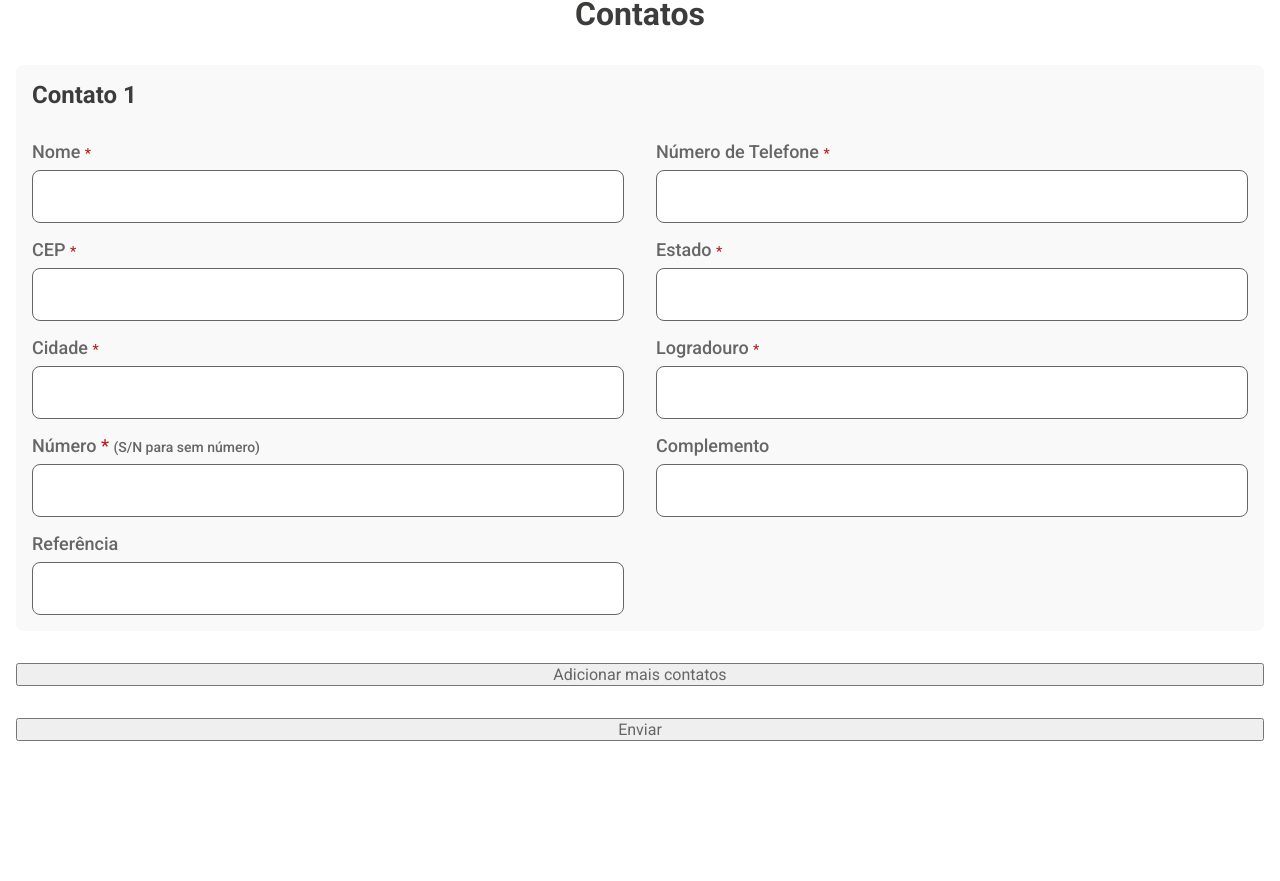
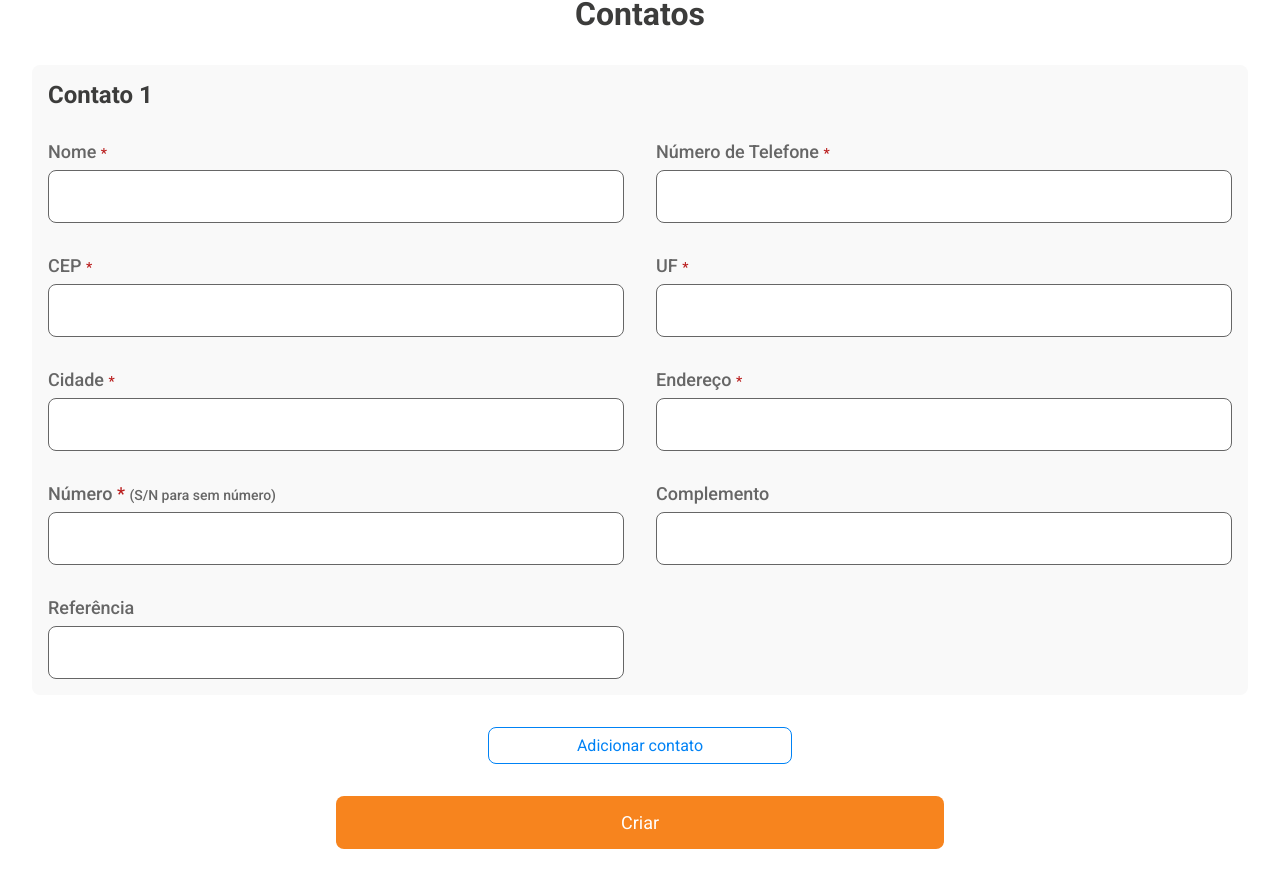
Before and after one commit to edu-almeidaf/crud-fornecedores, a React (Vite) app: page /new in a window 1280 px wide. Shown: the part 428-1309 px from the top of the page. Before the commit the page ends 1169 px from the top, so only its background shows below. Built offline with nearby package versions, Linux system fonts and the light colour scheme.

Commit message:
style: adjust supplier form styles

```diff
--- a/src/components/main/styles.ts
+++ b/src/components/main/styles.ts
@@ -2,7 +2,7 @@ import styled from 'styled-components'
 
 export const Main = styled.main`
   margin-top: 4.25rem;
-  height: calc(100vh - 4.25rem);
+  min-height: calc(100vh - 4.25rem);
   padding: 2rem 1rem 1rem 1rem;
   display: flex;
   flex-direction: column;
@@ -13,6 +13,8 @@ export const Main = styled.main`
   }
 
   @media (min-width: 1024px) {
+    padding: 2rem;
+
     h1 {
       font-size: 2.5rem;
     }
--- a/src/pages/supplier-form/index.tsx
+++ b/src/pages/supplier-form/index.tsx
@@ -11,6 +11,8 @@ import {
   ContactHeader,
   ErrorMessage,
   ContactInputs,
+  AddContactButton,
+  CreateSupplierBtn,
 } from './styles'
 import { FormData, formSchema } from '@/schemas/supplier-form-schema'
 import { Trash2 } from 'lucide-react'
@@ -69,7 +71,7 @@ export function SupplierForm({ mode }: SupplierFormProps) {
           <Label htmlFor="name">
             Nome <span>*</span>
           </Label>
-          <Input {...register('name')} />
+          <Input {...register('name')} $hasError={!!errors.name} />
           {errors.name && <ErrorMessage>{errors.name.message}</ErrorMessage>}
         </InputContainer>
 
@@ -97,7 +99,11 @@ export function SupplierForm({ mode }: SupplierFormProps) {
                 <Label htmlFor={`contacts.${index}.name`}>
                   Nome <span>*</span>
                 </Label>
-                <Input type="text" {...register(`contacts.${index}.name`)} />
+                <Input
+                  type="text"
+                  {...register(`contacts.${index}.name`)}
+                  $hasError={!!errors.contacts?.[index]?.name}
+                />
                 {errors.contacts?.[index]?.name && (
                   <ErrorMessage>
                     {errors.contacts[index].name.message}
@@ -112,6 +118,7 @@ export function SupplierForm({ mode }: SupplierFormProps) {
                 <Input
                   type="text"
                   {...register(`contacts.${index}.phoneNumber`)}
+                  $hasError={!!errors.contacts?.[index]?.phoneNumber}
                 />
                 {errors.contacts?.[index]?.phoneNumber && (
                   <ErrorMessage>
@@ -127,6 +134,7 @@ export function SupplierForm({ mode }: SupplierFormProps) {
                 <Input
                   type="text"
                   {...register(`contacts.${index}.address.zipCode`)}
+                  $hasError={!!errors.contacts?.[index]?.address?.zipCode}
                 />
                 {errors.contacts?.[index]?.address?.zipCode && (
                   <ErrorMessage>
@@ -137,11 +145,12 @@ export function SupplierForm({ mode }: SupplierFormProps) {
 
               <InputContainer>
                 <Label htmlFor={`contacts.${index}.address.state`}>
-                  Estado <span>*</span>
+                  UF <span>*</span>
                 </Label>
                 <Input
                   type="text"
                   {...register(`contacts.${index}.address.state`)}
+                  $hasError={!!errors.contacts?.[index]?.address?.state}
                 />
                 {errors.contacts?.[index]?.address?.state && (
                   <ErrorMessage>
@@ -157,6 +166,7 @@ export function SupplierForm({ mode }: SupplierFormProps) {
                 <Input
                   type="text"
                   {...register(`contacts.${index}.address.city`)}
+                  $hasError={!!errors.contacts?.[index]?.address?.city}
                 />
                 {errors.contacts?.[index]?.address?.city && (
                   <ErrorMessage>
@@ -167,11 +177,12 @@ export function SupplierForm({ mode }: SupplierFormProps) {
 
               <InputContainer>
                 <Label htmlFor={`contacts.${index}.address.street`}>
-                  Logradouro <span>*</span>
+                  Endereço <span>*</span>
                 </Label>
                 <Input
                   type="text"
                   {...register(`contacts.${index}.address.street`)}
+                  $hasError={!!errors.contacts?.[index]?.address?.street}
                 />
                 {errors.contacts?.[index]?.address?.street && (
                   <ErrorMessage>
@@ -187,6 +198,7 @@ export function SupplierForm({ mode }: SupplierFormProps) {
                 <Input
                   type="text"
                   {...register(`contacts.${index}.address.number`)}
+                  $hasError={!!errors.contacts?.[index]?.address?.number}
                 />
                 {errors.contacts?.[index]?.address?.number && (
                   <ErrorMessage>
@@ -218,13 +230,13 @@ export function SupplierForm({ mode }: SupplierFormProps) {
           </ContactForm>
         ))}
 
-        <button type="button" onClick={() => append(contactsShape)}>
-          Adicionar mais contatos
-        </button>
+        <AddContactButton type="button" onClick={() => append(contactsShape)}>
+          Adicionar contato
+        </AddContactButton>
 
         {errors.contacts && <p>{errors.contacts.message}</p>}
 
-        <button type="submit">Enviar</button>
+        <CreateSupplierBtn type="submit">Criar</CreateSupplierBtn>
       </Form>
     </Main>
   )
--- a/src/pages/supplier-form/styles.ts
+++ b/src/pages/supplier-form/styles.ts
@@ -3,6 +3,9 @@ import styled from 'styled-components'
 export const Form = styled.form`
   display: flex;
   flex-direction: column;
+  max-width: 1440px;
+  width: 100%;
+  margin: 0 auto;
   gap: 2rem;
 
   h2 {
@@ -39,14 +42,17 @@ export const Label = styled.label`
   }
 `
 
-export const Input = styled.input`
-  border: 1px solid ${({ theme }) => theme.colors.gray.dark};
+export const Input = styled.input<{ $hasError?: boolean }>`
+  border: 1px solid
+    ${({ theme, $hasError }) =>
+      $hasError ? theme.colors.danger : theme.colors.gray.dark};
   padding: 1rem;
   border-radius: ${({ theme }) => theme.radius.md};
   outline: 0;
 
   &:focus {
-    border-color: ${({ theme }) => theme.colors.primary.default};
+    border-color: ${({ theme, $hasError }) =>
+      $hasError ? theme.colors.danger : theme.colors.primary.default};
   }
 `
 
@@ -95,9 +101,51 @@ export const ContactHeader = styled.div`
 export const ContactInputs = styled.div`
   display: grid;
   grid-template-columns: 1fr;
+  gap: 2rem;
 
   @media (min-width: 1024px) {
     grid-template-columns: repeat(2, 1fr);
-    gap: 1rem 2rem;
+    gap: 2rem;
   }
 `
+
+export const AddContactButton = styled.button`
+  padding: 0.5rem;
+  border-radius: ${({ theme }) => theme.radius.md};
+  background-color: transparent;
+  cursor: pointer;
+  border: 1px solid ${({ theme }) => theme.colors.primary.default};
+  color: ${({ theme }) => theme.colors.primary.default};
+  transition: background-color 0.2s;
+  transition: color 0.2s;
+
+  &:hover,
+  &:focus {
+    color: ${({ theme }) => theme.colors.white};
+    background-color: ${({ theme }) => theme.colors.primary.default};
+    outline: 0;
+  }
+
+  @media (min-width: 1024px) {
+    width: 25%;
+    align-self: center;
+  }
+`
+
+export const CreateSupplierBtn = styled.button`
+  padding: 0.5rem;
+  border-radius: ${({ theme }) => theme.radius.md};
+  background-color: ${({ theme }) => theme.colors.orange.default};
+  border: none;
+  cursor: pointer;
+  color: ${({ theme }) => theme.colors.white};
+  transition: background-color 0.2s;
+  transition: color 0.2s;
+
+  @media (min-width: 1024px) {
+    width: 50%;
+    padding: 1rem;
+    font-size: 1.125rem;
+    align-self: center;
+  }
+`
--- a/src/schemas/supplier-form-schema.ts
+++ b/src/schemas/supplier-form-schema.ts
@@ -22,8 +22,8 @@ export const contactSchema = yup.object({
       .matches(/^\d{5}-\d{3}$/, 'Formato inválido para o CEP (Ex: 12345-678)'),
     state: yup
       .string()
-      .required('O estado é obrigatório')
-      .length(2, 'O estado deve ter 2 caracteres')
+      .required('O UF é obrigatório')
+      .length(2, 'O UF deve ter 2 caracteres')
       .uppercase(),
     city: yup
       .string()
```
